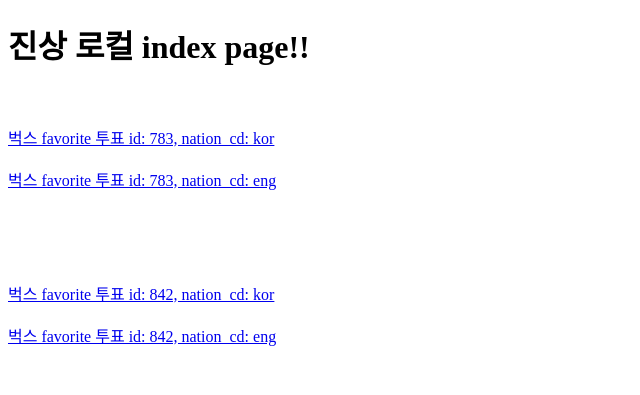
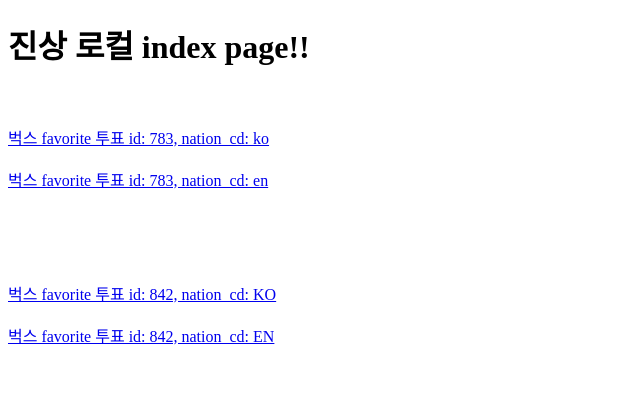
Before and after one commit to jinsangYoo/getherServer, a website: page index.html in a window 1280 px wide. Shown: the top 395 px of the page, 0-640 px from the left. Drawn offline with nearby package versions, Linux system fonts and the light colour scheme.

Commit message:
투표인증서 커스텀 스킴 언어코드 변경

```diff
--- a/index.html
+++ b/index.html
@@ -324,11 +324,11 @@
   <!-- <body> -->
     <h1>진상 로컬 index page!!</h1>
     <br><br>
-    <a href="bugs3://app/favorite/vote?id=783&nation_cd=ko" target="_self">벅스 favorite 투표 id: 783, nation_cd: kor</a><br /><br />
-    <a href="bugs3://app/favorite/vote?id=783&nation_cd=en" target="_self">벅스 favorite 투표 id: 783, nation_cd: eng</a><br /><br />
+    <a href="bugs3://app/favorite/vote?id=783&nation_cd=ko" target="_self">벅스 favorite 투표 id: 783, nation_cd: ko</a><br /><br />
+    <a href="bugs3://app/favorite/vote?id=783&nation_cd=en" target="_self">벅스 favorite 투표 id: 783, nation_cd: en</a><br /><br />
     <br><br><br><br>
-    <a href="bugs3://app/favorite/vote?id=842&nation_cd=KO" target="_self">벅스 favorite 투표 id: 842, nation_cd: kor</a><br /><br />
-    <a href="bugs3://app/favorite/vote?id=842&nation_cd=EN" target="_self">벅스 favorite 투표 id: 842, nation_cd: eng</a><br /><br />
+    <a href="bugs3://app/favorite/vote?id=842&nation_cd=KO" target="_self">벅스 favorite 투표 id: 842, nation_cd: KO</a><br /><br />
+    <a href="bugs3://app/favorite/vote?id=842&nation_cd=EN" target="_self">벅스 favorite 투표 id: 842, nation_cd: EN</a><br /><br />
     <br><br><br><br>
     <button onclick="onSendPostMessageForReqOnLoad()">onSendPostMessageForReqOnLoad()</button><br><br>
     <pre id="resOnLoad">resOnLoad</pre>
```
